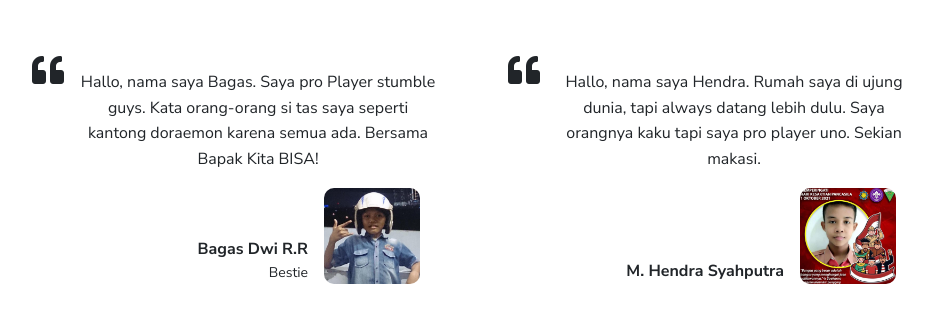
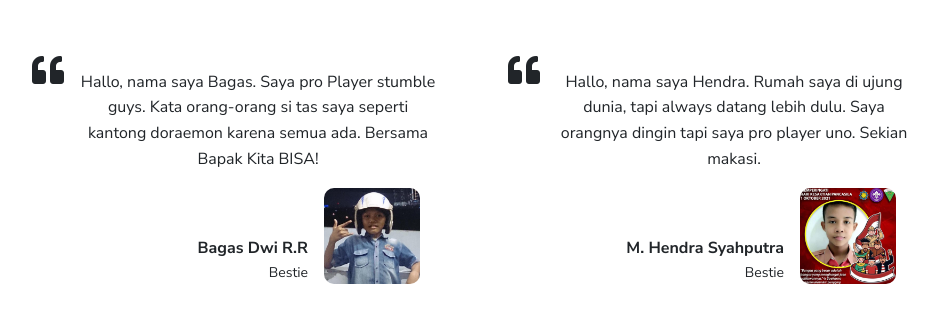
Before and after one commit to mutialma/folio, a plain HTML site: page index.html in a window 1280 px wide. Shown: the part 3118-3452 px from the top of the page, without its empty margins (176-1124 px from the left). Drawn offline with Linux system fonts and the light colour scheme.

Commit message:
Update index.html

```diff
--- a/index.html
+++ b/index.html
@@ -293,11 +293,11 @@
         </div>
       </div>
       <div class="col-md-6 mb-5" data-aos="fade-left" data-aos-delay="400">
-        <div class="d-flex ms-md-3"><span><i class="fas fa-2x fa-quote-left"></i></span><span class="m-2">Hallo, nama saya Hendra. Rumah saya di ujung dunia, tapi always datang lebih dulu. Saya orangnya kaku tapi saya pro player uno. Sekian makasi.</span></div>
+        <div class="d-flex ms-md-3"><span><i class="fas fa-2x fa-quote-left"></i></span><span class="m-2">Hallo, nama saya Hendra. Rumah saya di ujung dunia, tapi always datang lebih dulu. Saya orangnya dingin tapi saya pro player uno. Sekian makasi.</span></div>
         <div class="d-flex justify-content-end align-items-end">
           <div class="text-end me-2">
             <div class="fw-bolder">M. Hendra Syahputra</div>
-            <div class="text-small"></div>
+            <div class="text-small">Bestie</div>
           </div><img class="me-md-3 rounded" src="images/hendra.jpeg" width="96" height="96" alt="client 1"/>
         </div>
       </div>
```
